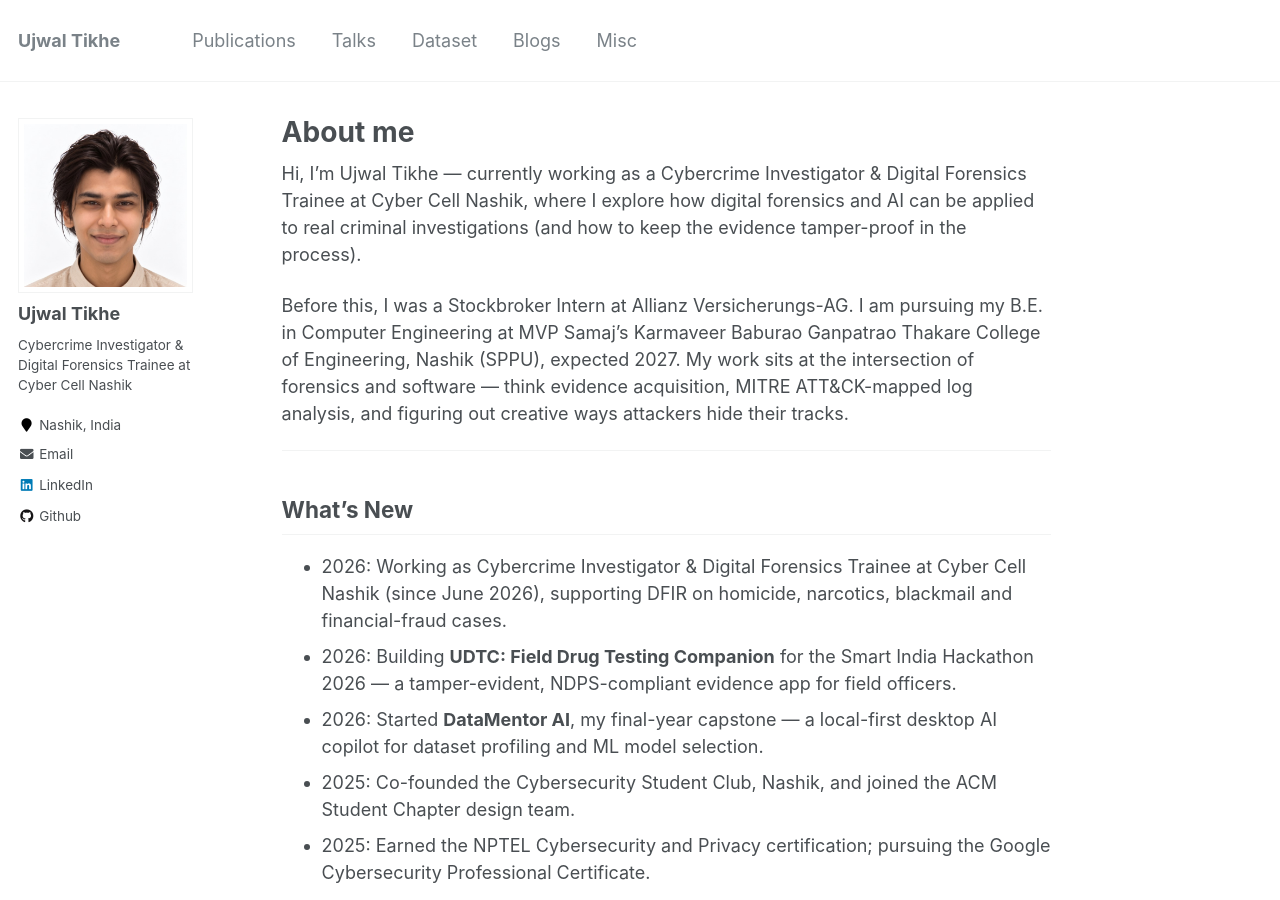
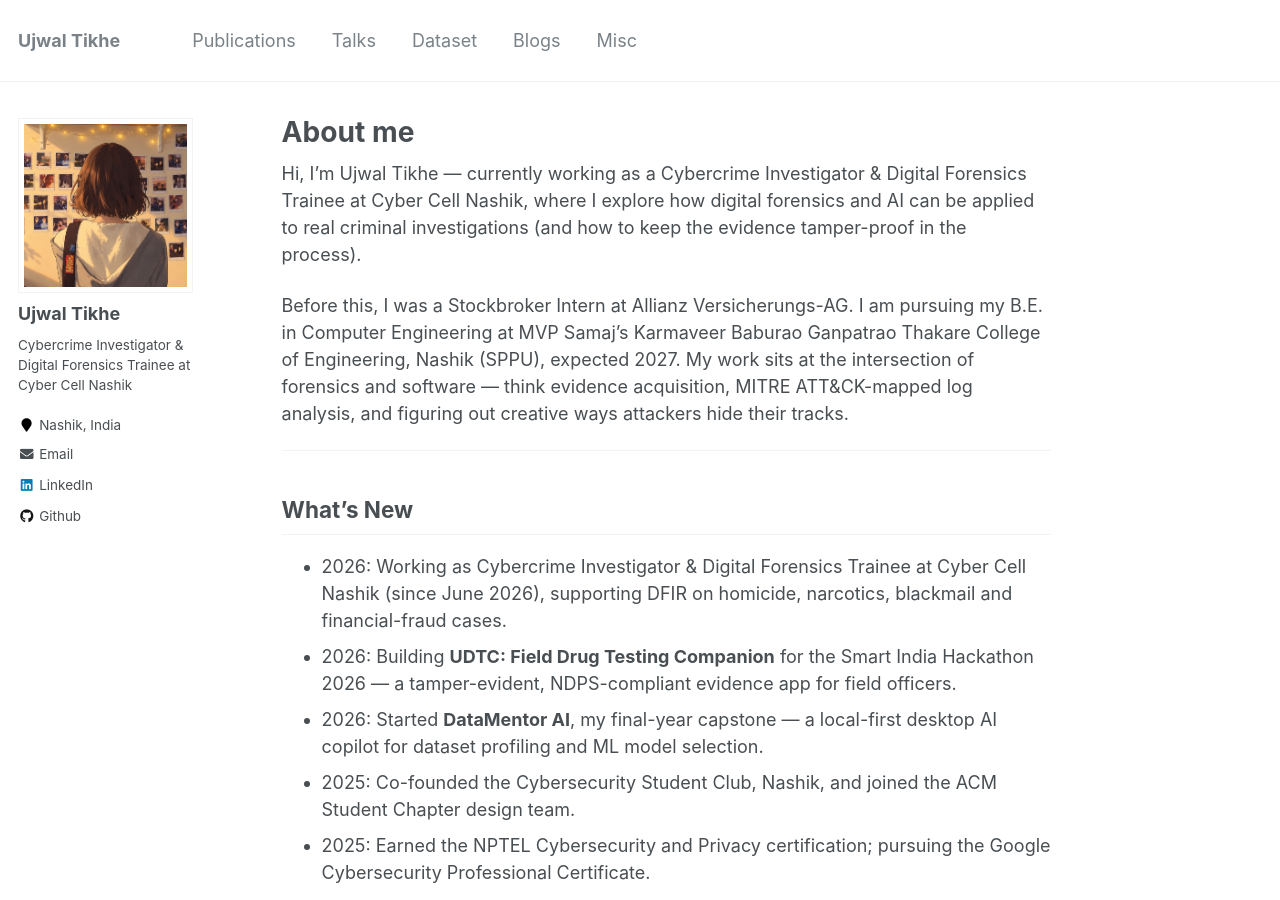
Before and after one commit to UjwalTikhe/UjwalTikhe.github.io, a Jekyll site: the page built from _pages/about.md, in a window 1280 px wide and 900 px high. Built offline with Jekyll 4.4.1, drawn with Linux system fonts in a browser that asks for light colours.

Commit message:
Use illustrated avatar (ghis.png) in place of portrait photo

```diff
--- a/_config.yml
+++ b/_config.yml
@@ -81,7 +81,7 @@ google_analytics:
 # Site Author
 author:
   name             : "Ujwal Tikhe"
-  avatar           : "ujwal.jpg"
+  avatar           : "ghis.png"
   bio              : "Cybercrime Investigator & Digital Forensics Trainee at Cyber Cell Nashik"
   location         : "Nashik, India"
   employer         :
--- a/_data/authors.yml
+++ b/_data/authors.yml
@@ -5,6 +5,6 @@ Ujwal Tikhe:
   uri         : "https://ujwaltikhe.github.io/"
   email       : "ujwaltikhe30@gmail.com"
   bio         : "Cybercrime Investigator & Digital Forensics Trainee at Cyber Cell Nashik"
-  avatar      : "ujwal.jpg"
+  avatar      : "ghis.png"
   twitter     :
   google_plus :
```
Also changed, not shown: images/ghis.png (added).
